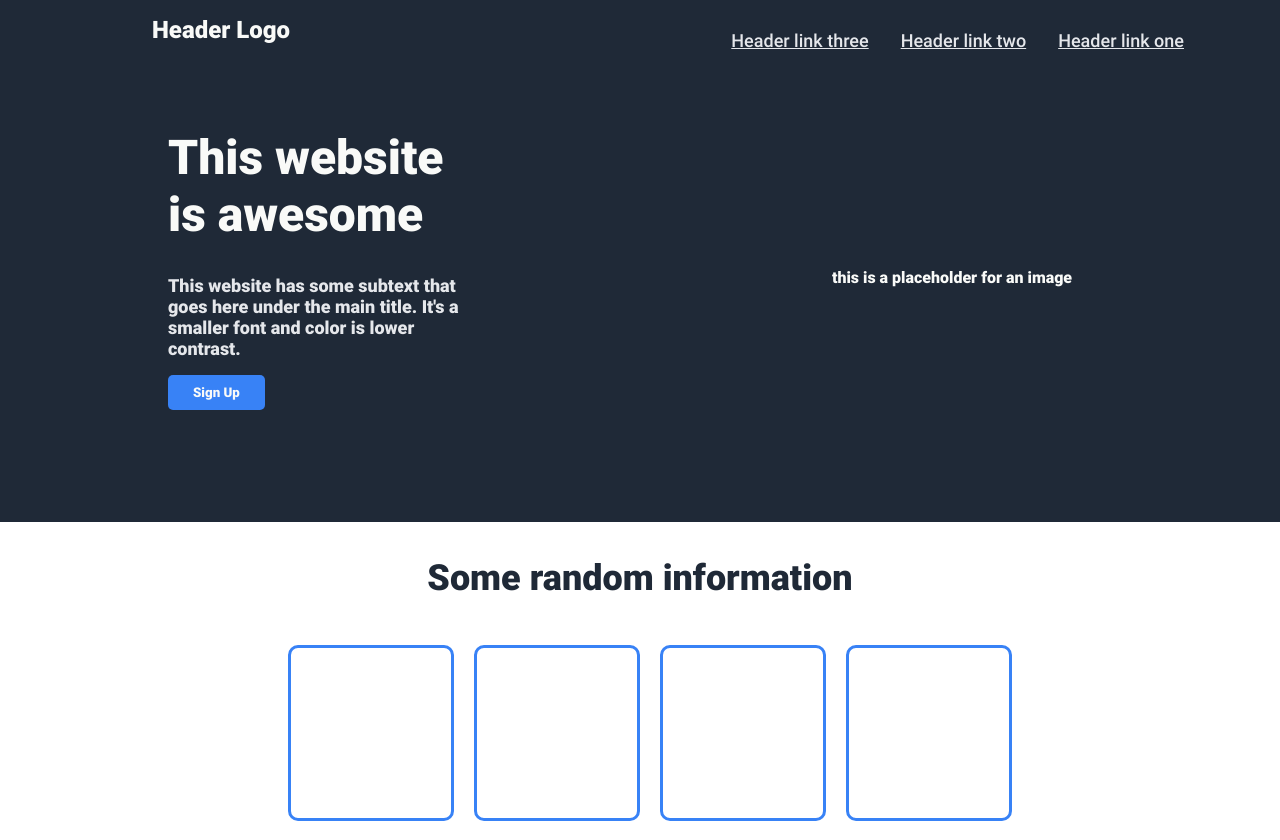
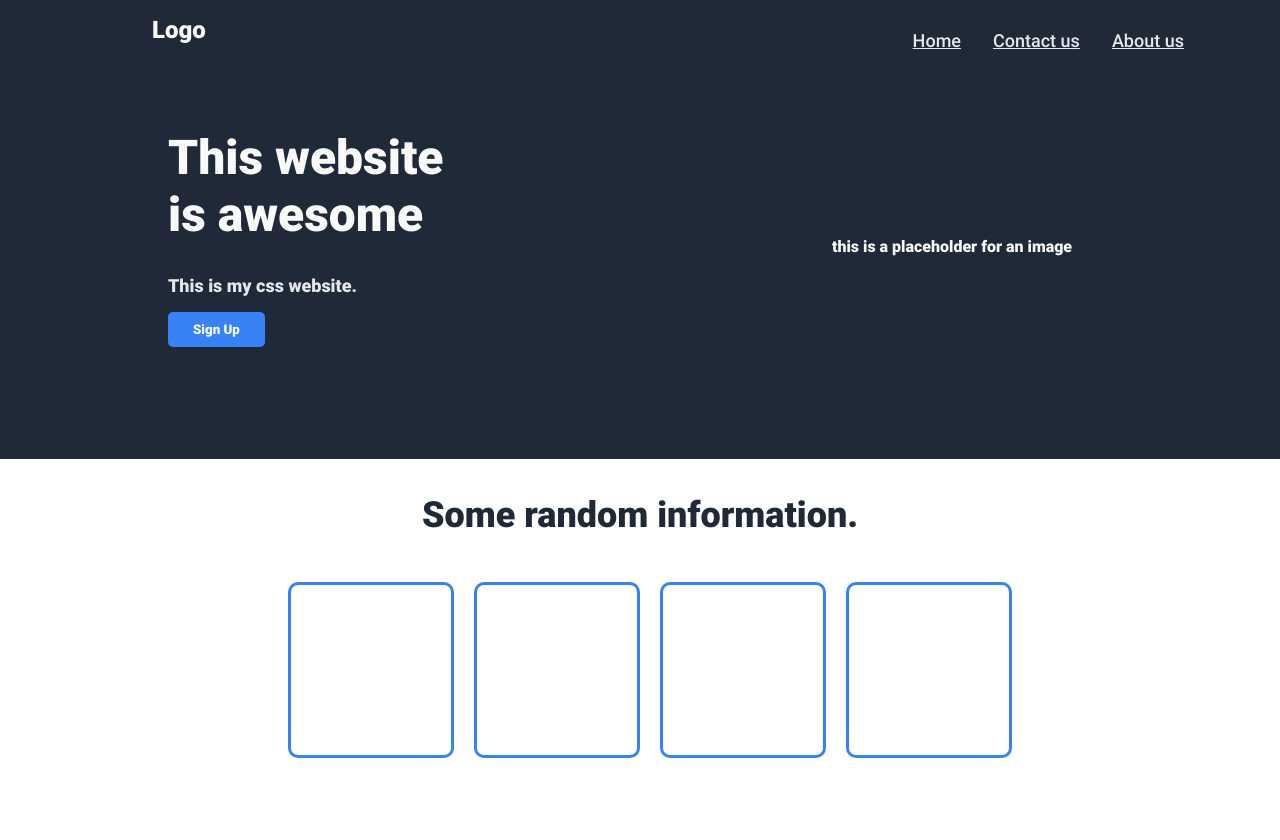
Before and after one commit to banahidmi/css-website, a plain HTML site: page index.html in a window 1280 px wide. Shown: the top 840 px of the page. Drawn offline with Linux system fonts and the light colour scheme.

Commit message:
Update index.html

```diff
--- a/index.html
+++ b/index.html
@@ -11,10 +11,10 @@
     <header>
         <nav>
             <ul>
-                <li class="logo">Header Logo</li>
-                <li><a class="nav" href="">Header link one</a></li>
-                <li><a class="nav" href="">Header link two</a></li>
-                <li><a class="nav" href="">Header link three</a></li>
+                <li class="logo">Logo</li>
+                <li><a class="nav" href="">About us</a></li>
+                <li><a class="nav" href="">Contact us</a></li>
+                <li><a class="nav" href="">Home</a></li>
             </ul>
         </nav>
     </header>
@@ -25,8 +25,8 @@
                     <article>
                         <p class="mainHeroText">This website is awesome</p>
                         <p class="secondaryHeroText">
-                            This website has some subtext that goes here under the main title.
-                             It's a smaller font and color is lower contrast.</p>
+                            This is my css website.
+                        </p>
                         <div class="heroButton">
                             <button>Sign Up</button>
                         </div>
@@ -40,7 +40,7 @@
             </div>
         </section>
         <section>
-            <h1 class="infoText">Some random information</h1>
+            <h1 class="infoText">Some random information.</h1>
             <div class="row">
                 <div class="column"></div>
                 <div class="column"></div>
@@ -58,7 +58,7 @@
             </article>
         </section>
         <section class="call">
-            <p class="cText">Call to action! It's time</p>
+            <p class="cText">Call to action! It's time!</p>
             <div class="cButton">
                 <button>Sign Up</button>
             </div>
```
